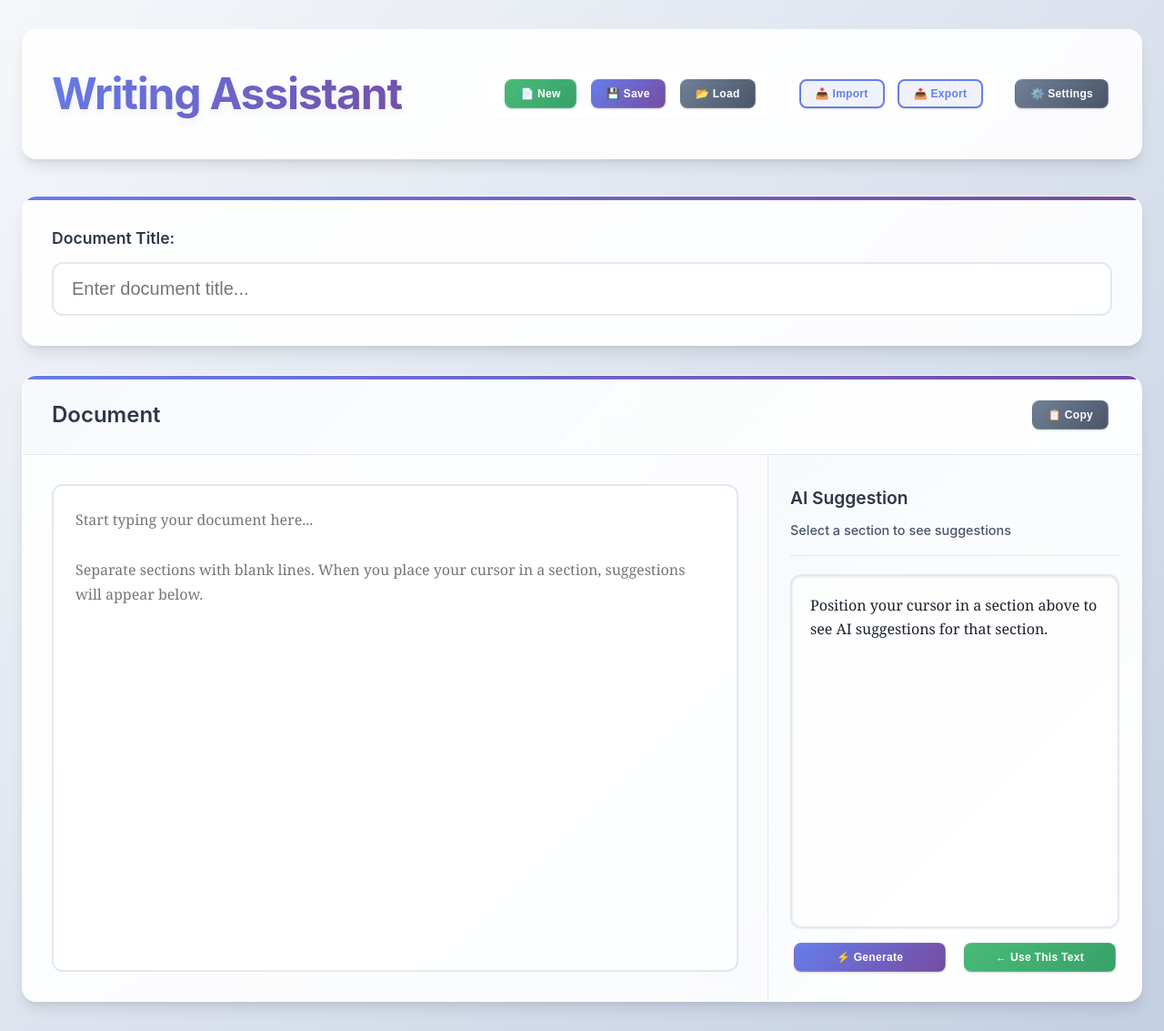
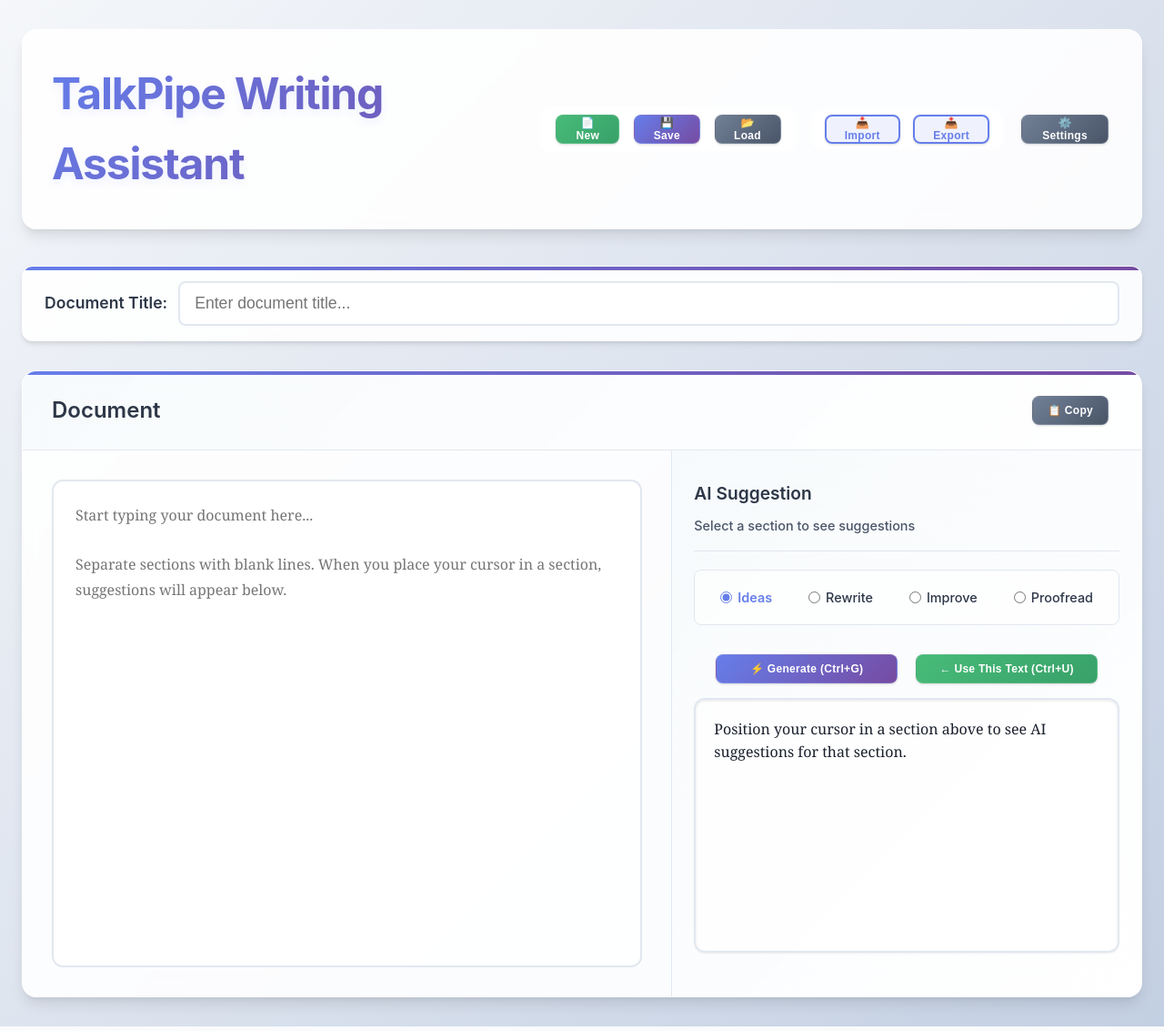
Before and after one commit to sandialabs/talkpipe-writing-assistant, a FastAPI app: page / in a window 1280 px wide. Shown: the whole page at 91% size. Run offline with FastAPI, Linux system fonts and the light colour scheme.

Commit message:
Updated user interface and other options

```diff
--- a/src/writing_assistant/app/main.py
+++ b/src/writing_assistant/app/main.py
@@ -254,6 +254,11 @@ document = Document()
 async def read_root(request: Request):
     return templates.TemplateResponse("index.html", {"request": request, "document": document})
 
+@app.get("/favicon.ico")
+async def favicon():
+    favicon_path = app_dir / "static" / "favicon.ico"
+    return FileResponse(favicon_path, media_type="image/x-icon")
+
 @app.get("/metadata")
 async def get_metadata():
     return {
@@ -502,7 +507,8 @@ async def generate_text(
     user_text: str = Form(""),
     title: str = Form(""),
     prev_paragraph: str = Form(""),
-    next_paragraph: str = Form("")
+    next_paragraph: str = Form(""),
+    generation_mode: str = Form("ideas")
 ):
     """Generate text for a section using the new interface format"""
     try:
@@ -513,7 +519,8 @@ async def generate_text(
             metadata=document.metadata,
             title=title,
             prev_paragraph=prev_paragraph,
-            next_paragraph=next_paragraph
+            next_paragraph=next_paragraph,
+            generation_mode=generation_mode
         )
 
         return {"generated_text": generated_text}
--- a/src/writing_assistant/app/static/script.js
+++ b/src/writing_assistant/app/static/script.js
@@ -33,6 +33,9 @@ class WritingAssistant {
         // AI suggestion controls
         generateBtn.addEventListener('click', () => this.generateSuggestionForCurrentSection());
         useSuggestionBtn.addEventListener('click', () => this.useSuggestion());
+
+        // Initialize hotkey system
+        this.initializeHotkeys();
 
         // Header controls
         document.getElementById('new-document-btn').addEventListener('click', () => this.showNewDocumentModal());
@@ -204,7 +207,7 @@ class WritingAssistant {
         if (this.currentSectionIndex === -1 || this.sections.length === 0) {
             suggestionText.textContent = 'Position your cursor in a section above to see AI suggestions for that section.';
             generateBtn.disabled = true;
-            generateBtn.textContent = '⚡ Generate';
+            this.setGenerateButtonText('⚡ Generate');
             useSuggestionBtn.disabled = true;
             infoElement.textContent = 'No section selected';
         } else {
@@ -217,11 +220,11 @@ class WritingAssistant {
 
             if (currentSection.generated_text) {
                 suggestionText.textContent = currentSection.generated_text;
-                generateBtn.textContent = '🔄 Regenerate';
+                this.setGenerateButtonText('🔄 Regenerate');
                 useSuggestionBtn.disabled = false;
             } else {
                 suggestionText.textContent = 'Click "Generate" to get AI suggestions for this section.';
-                generateBtn.textContent = '⚡ Generate';
+                this.setGenerateButtonText('⚡ Generate');
                 useSuggestionBtn.disabled = true;
             }
         }
@@ -239,7 +242,7 @@ class WritingAssistant {
 
         // Show loading state
         generateBtn.disabled = true;
-        generateBtn.textContent = '⏳ Generating...';
+        this.setGenerateButtonText('⏳ Generating...');
         suggestionText.textContent = 'Generating AI suggestion...';
 
         try {
@@ -248,12 +251,17 @@ class WritingAssistant {
             const nextSection = this.currentSectionIndex < this.sections.length - 1 ? this.sections[this.currentSectionIndex + 1] : null;
 
             const title = document.getElementById('document-title').value || '';
+
+            // Get selected generation mode
+            const selectedMode = document.querySelector('input[name="generation-mode"]:checked').value;
+
             const formData = new FormData();
             formData.append('main_point', this.extractMainPoint(currentSection.text));
             formData.append('user_text', currentSection.text);
             formData.append('title', title);
             formData.append('prev_paragraph', prevSection ? prevSection.text : '');
             formData.append('next_paragraph', nextSection ? nextSection.text : '');
+            formData.append('generation_mode', selectedMode);
 
             const response = await fetch('/generate-text', {
                 method: 'POST',
@@ -276,7 +284,12 @@ class WritingAssistant {
             suggestionText.textContent = 'Error generating suggestion. Please try again.';
         } finally {
             generateBtn.disabled = false;
-            generateBtn.textContent = '⚡ Generate';
+            // Update button text based on whether we have generated text
+            if (currentSection.generated_text) {
+                this.setGenerateButtonText('🔄 Regenerate');
+            } else {
+                this.setGenerateButtonText('⚡ Generate');
+            }
         }
     }
 
@@ -298,14 +311,28 @@ class WritingAssistant {
         }
 
         const textarea = document.getElementById('document-text');
+
+        // Debug section boundaries
+        console.log('Section replacement debug:');
+        console.log('Current section text:', JSON.stringify(currentSection.text));
+        console.log('Section start pos:', currentSection.startPos);
+        console.log('Section end pos:', currentSection.endPos);
+        console.log('Generated text:', JSON.stringify(currentSection.generated_text));
+
         const beforeSection = this.documentText.substring(0, currentSection.startPos);
         const afterSection = this.documentText.substring(currentSection.endPos);
 
+        console.log('Before section:', JSON.stringify(beforeSection.slice(-10))); // Last 10 chars
+        console.log('After section:', JSON.stringify(afterSection.slice(0, 10))); // First 10 chars
+
+        // Clean the generated text to prevent extra blank lines
+        const cleanGeneratedText = currentSection.generated_text.trim();
+
         // Calculate new cursor position (end of the replaced section)
-        const newCursorPos = beforeSection.length + currentSection.generated_text.length;
+        const newCursorPos = beforeSection.length + cleanGeneratedText.length;
 
         // Replace the current section with the suggestion
-        const newText = beforeSection + currentSection.generated_text + afterSection;
+        const newText = beforeSection + cleanGeneratedText + afterSection;
         textarea.value = newText;
 
         // Set cursor position to end of the replaced section
@@ -485,7 +512,10 @@ class WritingAssistant {
         localStorage.setItem('generationSource', source);
         localStorage.setItem('generationModel', model);
 
-        this.showMessage('AI settings saved successfully!', 'success');
+        // Save hotkey settings
+        this.saveHotkeySettings();
+
+        this.showMessage('AI settings and hotkeys saved successfully!', 'success');
     }
 
     async applySavedAISettings() {
@@ -558,6 +588,142 @@ class WritingAssistant {
                 }
             }
         }
+    }
+
+    // Hotkey Management System
+    initializeHotkeys() {
+        // Load hotkeys from localStorage or use defaults
+        this.hotkeys = {
+            generate: localStorage.getItem('generateHotkey') || 'Ctrl+G',
+            useText: localStorage.getItem('useTextHotkey') || 'Ctrl+U'
+        };
+
+        // Update button labels with current hotkeys
+        this.updateButtonLabels();
+
+        // Set up global hotkey listener
+        this.setupHotkeyListener();
+
+        // Load hotkey values into settings form
+        this.loadHotkeySettings();
+    }
+
+    setupHotkeyListener() {
+        // Remove existing listener if it exists
+        if (this.hotkeyListener) {
+            document.removeEventListener('keydown', this.hotkeyListener);
+        }
+
+        // Create new listener
+        this.hotkeyListener = (e) => {
+            const pressedKey = this.getKeyComboString(e);
+
+            if (pressedKey === this.hotkeys.generate) {
+                e.preventDefault();
+                const generateBtn = document.getElementById('generate-btn');
+                if (!generateBtn.disabled) {
+                    this.generateSuggestionForCurrentSection();
+                }
+            } else if (pressedKey === this.hotkeys.useText) {
+                e.preventDefault();
+                const useSuggestionBtn = document.getElementById('use-suggestion-btn');
+                if (!useSuggestionBtn.disabled) {
+                    this.useSuggestion();
+                }
+            }
+        };
+
+        document.addEventListener('keydown', this.hotkeyListener);
+    }
+
+    getKeyComboString(e) {
+        const parts = [];
+        if (e.ctrlKey) parts.push('Ctrl');
+        if (e.altKey) parts.push('Alt');
+        if (e.shiftKey) parts.push('Shift');
+        if (e.metaKey) parts.push('Meta');
+
+        // Get the main key
+        let key = e.key;
+        if (key === ' ') key = 'Space';
+        else if (key === 'Enter') key = 'Enter';
+        else if (key.length === 1) key = key.toUpperCase();
+
+        // Don't include modifier keys as the main key
+        if (!['Control', 'Alt', 'Shift', 'Meta'].includes(key)) {
+            parts.push(key);
+        }
+
+        return parts.join('+');
+    }
+
+    parseHotkeyString(hotkeyString) {
+        if (!hotkeyString || typeof hotkeyString !== 'string') return null;
+
+        const parts = hotkeyString.split('+').map(p => p.trim());
+        if (parts.length === 0) return null;
+
+        return {
+            ctrl: parts.includes('Ctrl'),
+            alt: parts.includes('Alt'),
+            shift: parts.includes('Shift'),
+            meta: parts.includes('Meta'),
+            key: parts[parts.length - 1] // Last part is the main key
+        };
+    }
+
+    updateButtonLabels() {
+        this.setGenerateButtonText();
+        this.setUseSuggestionButtonText();
+    }
+
+    setGenerateButtonText(baseText = null) {
+        const generateBtn = document.getElementById('generate-btn');
+        if (!generateBtn) return;
+
+        if (baseText === null) {
+            baseText = generateBtn.textContent.split('(')[0].trim();
+        }
+        generateBtn.textContent = `${baseText} (${this.hotkeys.generate})`;
+    }
+
+    setUseSuggestionButtonText(baseText = null) {
+        const useSuggestionBtn = document.getElementById('use-suggestion-btn');
+        if (!useSuggestionBtn) return;
+
+        if (baseText === null) {
+            baseText = useSuggestionBtn.textContent.split('(')[0].trim();
+        }
+        useSuggestionBtn.textContent = `${baseText} (${this.hotkeys.useText})`;
+    }
+
+    loadHotkeySettings() {
+        const generateInput = document.getElementById('generate-hotkey');
+        const useTextInput = document.getElementById('use-text-hotkey');
+
+        if (generateInput) generateInput.value = this.hotkeys.generate;
+        if (useTextInput) useTextInput.value = this.hotkeys.useText;
+    }
+
+    saveHotkeySettings() {
+        const generateInput = document.getElementById('generate-hotkey');
+        const useTextInput = document.getElementById('use-text-hotkey');
+
+        if (generateInput && generateInput.value.trim()) {
+            this.hotkeys.generate = generateInput.value.trim();
+            localStorage.setItem('generateHotkey', this.hotkeys.generate);
+        }
+
+        if (useTextInput && useTextInput.value.trim()) {
+            this.hotkeys.useText = useTextInput.value.trim();
+            localStorage.setItem('useTextHotkey', this.hotkeys.useText);
+        }
+
+        // Update the system
+        this.updateButtonLabels();
+        this.setupHotkeyListener();
+
+        console.log('Hotkeys updated:', this.hotkeys);
     }
 
     async createNewDocument() {
--- a/src/writing_assistant/app/static/style.css
+++ b/src/writing_assistant/app/static/style.css
@@ -262,13 +262,16 @@ header h1 {
 .title-section {
     background: rgba(255, 255, 255, 0.9);
     backdrop-filter: blur(10px);
-    padding: 32px;
-    border-radius: var(--radius-xl);
-    box-shadow: var(--shadow-lg);
+    padding: 16px 24px;
+    border-radius: var(--radius-lg);
+    box-shadow: var(--shadow-md);
     border: 1px solid rgba(255, 255, 255, 0.2);
-    margin-bottom: 32px;
+    margin-bottom: 24px;
     position: relative;
     overflow: hidden;
+    display: flex;
+    align-items: center;
+    gap: 12px;
 }
 
 .title-section::before {
@@ -282,20 +285,22 @@ header h1 {
     border-radius: var(--radius-xl) var(--radius-xl) 0 0;
 }
 
-.title-section label {
-    display: block;
-    margin-bottom: 12px;
+.title-section .title-label {
+    display: inline-block;
+    margin: 0;
     font-weight: 600;
     color: var(--gray-700);
     font-size: 1.1rem;
+    white-space: nowrap;
+    flex-shrink: 0;
 }
 
 #document-title {
-    width: 100%;
-    padding: 16px 20px;
+    flex: 1;
+    padding: 12px 16px;
     border: 2px solid var(--gray-200);
-    border-radius: var(--radius-lg);
-    font-size: 1.25rem;
+    border-radius: var(--radius-md);
+    font-size: 1.1rem;
     font-weight: 500;
     transition: var(--transition-normal);
     background: rgba(255, 255, 255, 0.8);
@@ -1506,6 +1511,49 @@ input[type="file"]:focus {
     flex: 1;
     display: flex;
     flex-direction: column;
+}
+
+.generation-mode-selection {
+    margin-bottom: 16px;
+}
+
+.generation-mode-options {
+    display: flex;
+    gap: 16px;
+    align-items: center;
+    justify-content: center;
+    padding: 12px 16px;
+    background: rgba(255, 255, 255, 0.6);
+    border: 1px solid var(--gray-200);
+    border-radius: var(--radius-md);
+}
+
+.radio-option {
+    display: flex;
+    align-items: center;
+    gap: 6px;
+    cursor: pointer;
+    padding: 6px 12px;
+    border-radius: var(--radius-sm);
+    transition: var(--transition-fast);
+    font-weight: 500;
+    font-size: 0.9rem;
+    color: var(--gray-700);
+}
+
+.radio-option:hover {
+    background: rgba(255, 255, 255, 0.8);
+    color: var(--primary-color);
+}
+
+.radio-option input[type="radio"] {
+    margin: 0;
+    accent-color: var(--primary-color);
+}
+
+.radio-option input[type="radio"]:checked + span {
+    color: var(--primary-color);
+    font-weight: 600;
 }
 
 .suggestion-text {
@@ -1536,10 +1584,22 @@ input[type="file"]:focus {
     display: flex;
     gap: 12px;
     align-items: center;
+    margin: 16px 0;
+    justify-content: center;
 }
 
 .suggestion-controls .btn {
     flex: 1;
+    max-width: 200px;
+    font-weight: 600;
+}
+
+/* Form help text */
+.form-help {
+    font-size: 0.8rem;
+    color: var(--gray-500);
+    margin-top: 4px;
+    display: block;
 }
 
 /* Settings Modal Tabs */
@@ -1697,4 +1757,22 @@ input[type="file"]:focus {
         padding: 12px 16px;
         font-size: 0.9rem;
     }
-}
+
+    /* Title section mobile adjustments */
+    .title-section {
+        flex-direction: column;
+        align-items: flex-start;
+        gap: 10px;
+        padding: 14px 18px;
+    }
+
+    .title-section .title-label {
+        font-size: 0.95rem;
+    }
+
+    #document-title {
+        width: 100%;
+        padding: 10px 14px;
+        font-size: 1rem;
+    }
+}
--- a/src/writing_assistant/app/templates/index.html
+++ b/src/writing_assistant/app/templates/index.html
@@ -3,14 +3,16 @@
 <head>
     <meta charset="UTF-8">
     <meta name="viewport" content="width=device-width, initial-scale=1.0">
-    <title>Writing Assistant</title>
+    <title>TalkPipe Writing Assistant</title>
+    <link rel="icon" href="/static/favicon.ico" type="image/x-icon">
+    <link rel="shortcut icon" href="/static/favicon.ico" type="image/x-icon">
     <link rel="stylesheet" href="/static/style.css">
 </head>
 <body>
     <div class="container">
         <header>
             <div class="header-content">
-                <h1>Writing Assistant</h1>
+                <h1>TalkPipe Writing Assistant</h1>
                 <div class="header-controls">
                     <div class="file-controls">
                         <button id="new-document-btn" class="btn btn-success btn-small">📄 New</button>
@@ -28,7 +30,7 @@
         </header>
 
         <div class="title-section">
-            <label for="document-title">Document Title:</label>
+            <label for="document-title" class="title-label">Document Title:</label>
             <input type="text" id="document-title" value="{{ document.title }}" placeholder="Enter document title...">
         </div>
 
@@ -58,11 +60,31 @@ Separate sections with blank lines. When you place your cursor in a section, sug
                             </div>
                         </div>
                         <div class="suggestion-content">
+                            <div class="generation-mode-selection">
+                                <div class="generation-mode-options">
+                                    <label class="radio-option">
+                                        <input type="radio" name="generation-mode" value="ideas" checked>
+                                        <span>Ideas</span>
+                                    </label>
+                                    <label class="radio-option">
+                                        <input type="radio" name="generation-mode" value="rewrite">
+                                        <span>Rewrite</span>
+                                    </label>
+                                    <label class="radio-option">
+                                        <input type="radio" name="generation-mode" value="improve">
+                                        <span>Improve</span>
+                                    </label>
+                                    <label class="radio-option">
+                                        <input type="radio" name="generation-mode" value="proofread">
+                                        <span>Proofread</span>
+                                    </label>
+                                </div>
+                            </div>
+                            <div class="suggestion-controls">
+                                <button id="generate-btn" class="btn btn-primary btn-small" disabled>⚡ Generate (Ctrl+G)</button>
+                                <button id="use-suggestion-btn" class="btn btn-success btn-small" disabled>← Use This Text (Ctrl+U)</button>
+                            </div>
                             <div id="suggestion-text" class="suggestion-text">Position your cursor in a section above to see AI suggestions for that section.</div>
-                            <div class="suggestion-controls">
-                                <button id="generate-btn" class="btn btn-primary btn-small" disabled>⚡ Generate</button>
-                                <button id="use-suggestion-btn" class="btn btn-success btn-small" disabled>← Use This Text</button>
-                            </div>
                         </div>
                     </div>
                 </div>
@@ -150,6 +172,21 @@ Separate sections with blank lines. When you place your cursor in a section, sug
                                     <input type="text" id="ai-model" name="model" placeholder="e.g., gpt-4, claude-3, llama-2...">
                                 </div>
 
+                                <div class="settings-section">
+                                    <h4>Hotkeys</h4>
+                                    <div class="form-group">
+                                        <label for="generate-hotkey">Generate Text Hotkey:</label>
+                                        <input type="text" id="generate-hotkey" name="generate_hotkey" placeholder="e.g., Ctrl+G, Alt+G, Ctrl+Shift+G" maxlength="20">
+                                        <small class="form-help">Use combinations like Ctrl+G, Alt+Shift+T, etc.</small>
+                                    </div>
+
+                                    <div class="form-group">
+                                        <label for="use-text-hotkey">Use Text Hotkey:</label>
+                                        <input type="text" id="use-text-hotkey" name="use_text_hotkey" placeholder="e.g., Ctrl+U, Alt+U, Ctrl+Enter" maxlength="20">
+                                        <small class="form-help">Use combinations like Ctrl+U, Alt+Shift+A, etc.</small>
+                                    </div>
+                                </div>
+
                                 <div class="form-actions">
                                     <button type="button" id="save-generation-settings-btn" class="btn btn-primary">Save AI Settings</button>
                                 </div>
```
Also changed, not shown: src/writing_assistant/core/callbacks.py (+65 -11 lines), src/writing_assistant/app/static/android-chrome-192x192.png (added), src/writing_assistant/app/static/android-chrome-512x512.png (added), src/writing_assistant/app/static/apple-touch-icon.png (added), src/writing_assistant/app/static/favicon-16x16.png (added), src/writing_assistant/app/static/favicon-32x32.png (added), src/writing_assistant/app/static/favicon.ico (added).
